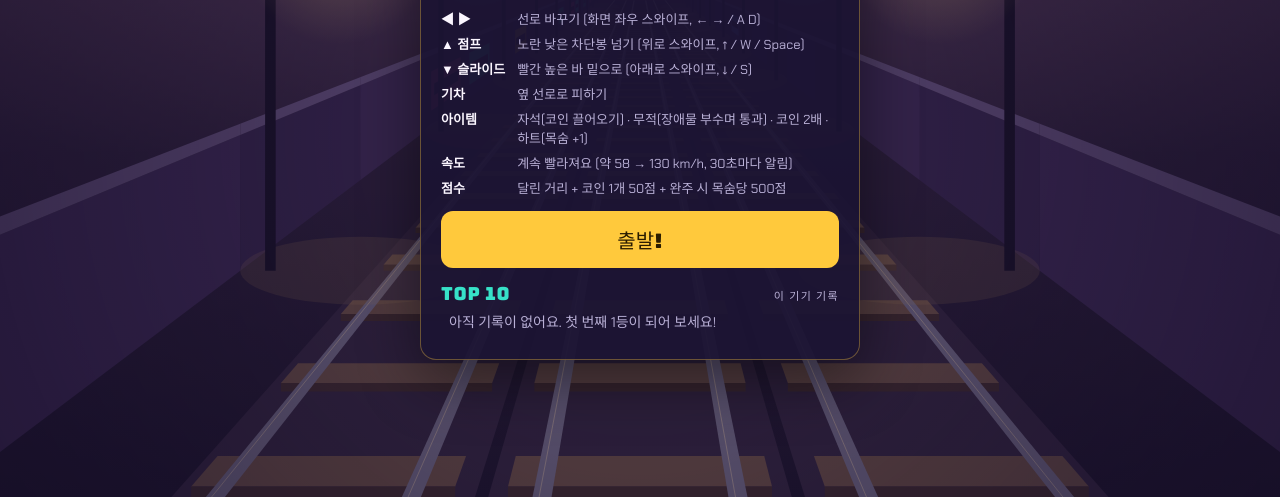
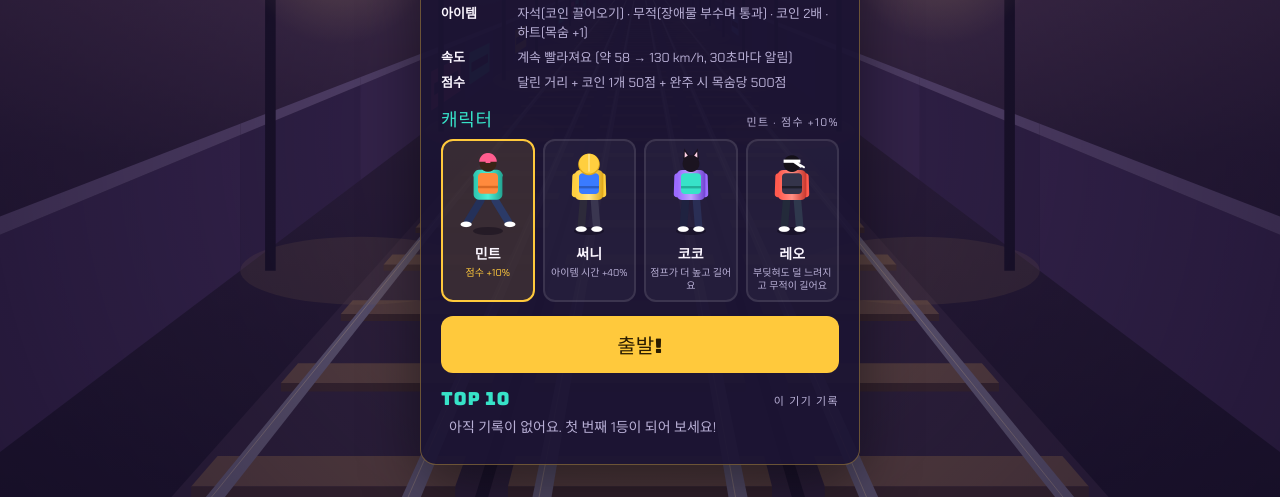
Before and after one commit to leewonyoungethan/Road, a plain HTML site: page minigame/index.html in a window 1280 px wide. Shown: the part 303-800 px from the top of the page. Drawn offline with Linux system fonts and the light colour scheme; animation ran at ten frames a second.

Commit message:
Rail Dash: character select with four runners and perks
Co-Authored-By: Claude Opus 5.5 <noreply@anthropic.com>
Claude-Session: https://claude.ai/code/session_01PK4uNDmmmzK4d3VocmzgAY

```diff
--- a/minigame/index.html
+++ b/minigame/index.html
@@ -93,6 +93,14 @@ ol.board li.empty { display: block; color: var(--dim); background: none; }
 .chip { position: relative; isolation: isolate; overflow: hidden; font: 700 13px var(--body); color: #1b1433; background: rgba(251,246,255,.75);
   border-radius: 999px; padding: 4px 11px; font-variant-numeric: tabular-nums; box-shadow: 0 2px 10px rgba(0,0,0,.3); }
 .chip::before { content: ""; position: absolute; inset: 0; width: calc(var(--p, 1) * 100%); background: var(--c); z-index: -1; }
+.chars { margin-top: 8px; display: grid; grid-template-columns: repeat(4, minmax(0, 1fr)); gap: 8px; }
+.char { display: flex; flex-direction: column; align-items: center; gap: 4px; padding: 6px 4px 8px; border-radius: 12px; cursor: pointer;
+  background: rgba(255,255,255,.04); border: 2px solid rgba(255,255,255,.1); color: var(--ink); font: 600 14px var(--body); min-width: 0; }
+.char canvas { width: 100%; max-width: 72px; aspect-ratio: 72 / 92; display: block; }
+.char small { font-size: 10px; color: var(--dim); line-height: 1.25; text-align: center; font-weight: 400; }
+.char[aria-pressed="true"] { border-color: var(--gold); background: rgba(255,201,60,.12); }
+.char[aria-pressed="true"] small { color: var(--gold); }
+ol.board li .dot { display: inline-block; width: 8px; height: 8px; border-radius: 50%; margin-right: 6px; vertical-align: middle; }
 @media (prefers-reduced-motion: reduce) { #toast { transition: none; } }
 </style>
 
@@ -129,6 +137,10 @@ ol.board li.empty { display: block; color: var(--dim); background: none; }
       <b>속도</b><span>계속 빨라져요 (약 58 → 130 km/h, 30초마다 알림)</span>
       <b>점수</b><span>달린 거리 + 코인 1개 50점 + 완주 시 목숨당 500점</span>
     </div>
+    <div>
+      <div class="row"><h2>캐릭터</h2><span class="tag" id="charDesc"></span></div>
+      <div class="chars" id="chars"></div>
+    </div>
     <button class="go" id="startBtn" type="button">출발!</button>
     <div>
       <div class="row"><h2>TOP 10</h2><span class="tag" id="boardSrc1">불러오는 중…</span></div>
@@ -162,7 +174,17 @@ ol.board li.empty { display: block; color: var(--dim); background: none; }
   const ZP = 12;                // player's distance in front of the camera
   const VIEW = 130;            // draw distance
   const $ = (id) => document.getElementById(id);
-  const cv = $('c'), cx = cv.getContext('2d');
+  const cv = $('c'); let cx = cv.getContext('2d'); const mainCx = cx;
+  const CHARS = [
+    { id: 'mint', name: '민트', perk: 'score', desc: '점수 +10%', top: '#2fc7b0', topHi: '#4ff0d6', topLo: '#25a895', pack: '#ff8a3d', packLo: '#d96a24', pants: '#24315a', pants2: '#2b3a67', hair: '#3a2416', hat: '#ff5d8f', acc: 'cap' },
+    { id: 'sunny', name: '써니', perk: 'items', desc: '아이템 시간 +40%', top: '#ffcf3f', topHi: '#ffe58a', topLo: '#e0a91a', pack: '#3a7bff', packLo: '#2a5cc4', pants: '#2d2a3a', pants2: '#3a3650', hair: '#5a3a22', hat: '#ffcf3f', acc: 'hood' },
+    { id: 'coco', name: '코코', perk: 'jump', desc: '점프가 더 높고 길어요', top: '#9b6bff', topHi: '#c0a2ff', topLo: '#7448d6', pack: '#37e2c8', packLo: '#22b09a', pants: '#1f2240', pants2: '#2a2e55', hair: '#1b1420', hat: '#ffd1e6', acc: 'ears' },
+    { id: 'leo', name: '레오', perk: 'tough', desc: '부딪혀도 덜 느려지고 무적이 길어요', top: '#ff5a4e', topHi: '#ff8f84', topLo: '#cc3a30', pack: '#34344a', packLo: '#1d1d29', pants: '#232a3a', pants2: '#2f384d', hair: '#141018', hat: '#ffffff', acc: 'band' },
+  ];
+  let charId = 'mint';
+  try { const saved = localStorage.getItem('rd_char'); if (CHARS.some(c => c.id === saved)) charId = saved; } catch (e) {}
+  const CH = () => CHARS.find(c => c.id === charId) || CHARS[0];
+  const perk = (p) => CH().perk === p;
   let W = 0, H = 0, DPR = 1, HOR = 0, F = 1, CAMH = 1, stars = [], clouds = [], layers = [], vign = null;
 
   function resize() {
@@ -204,11 +226,11 @@ ol.board li.empty { display: block; color: var(--dim); background: none; }
 
   function newGame() {
     st = { t: 0, dist: 0, coins: 0, hearts: 3, lane: 1, px: 0, jy: 0, vy: 0, slide: 0, inv: 0, slow: 0, shake: 0,
-      obs: [], coinsArr: [], nextZ: 75, parts: [], lv: 0, wasAir: false, items: [], pw: { magnet: 0, shield: 0, x2: 0 }, coinPts: 0 };
+      obs: [], coinsArr: [], nextZ: 75, parts: [], lv: 0, wasAir: false, items: [], pw: { magnet: 0, shield: 0, x2: 0 }, pwMax: { magnet: 1, shield: 1, x2: 1 }, coinPts: 0 };
   }
   const baseSpeed = () => 16 + st.t * 0.08 + st.t * st.t * 0.0002;     // m/s: ~58 km/h at start, ~130 km/h at 3:00
   const speed = () => baseSpeed() * (1 - st.slow * 0.25);
-  const score = () => Math.floor(st.dist) + st.coinPts;
+  const score = () => Math.floor((st.dist + st.coinPts) * (perk('score') ? 1.1 : 1));
   const PW = {
     magnet: { name: '자석', dur: 10, color: '#ff4d5e', glow: 'rgba(255,77,94,A)' },
     shield: { name: '무적', dur: 8, color: '#37e2c8', glow: 'rgba(55,226,200,A)' },
@@ -217,7 +239,7 @@ ol.board li.empty { display: block; color: var(--dim); background: none; }
   };
   function powerUp(k) {
     if (k === 'heart') { st.hearts = Math.min(3, st.hearts + 1); toast('목숨 +1!'); }
-    else { st.pw[k] = PW[k].dur; toast(`${PW[k].name}! ${PW[k].dur}초`); }
+    else { const d = Math.round(PW[k].dur * (perk('items') ? 1.4 : 1)); st.pw[k] = d; st.pwMax[k] = d; toast(`${PW[k].name}! ${d}초`); }
     const p = P(st.px, 1.2, ZP); burst(p.x, p.y, PW[k].color, 26);
   }
 
@@ -225,7 +247,7 @@ ol.board li.empty { display: block; color: var(--dim); background: none; }
     if (!running) return;
     if (a === 'left') st.lane = Math.max(0, st.lane - 1);
     else if (a === 'right') st.lane = Math.min(2, st.lane + 1);
-    else if (a === 'jump') { if (st.jy <= 0.01) { st.vy = 8; st.slide = 0; } }
+    else if (a === 'jump') { if (st.jy <= 0.01) { st.vy = perk('jump') ? 9.6 : 8; st.slide = 0; } }
     else if (a === 'slide') { st.slide = 0.75; if (st.jy > 0.01) st.vy = -14; }
   }
 
@@ -343,7 +365,7 @@ ol.board li.empty { display: block; color: var(--dim); background: none; }
         continue;
       }
       if (st.inv > 0) continue;
-      o.hit = true; st.hearts--; st.inv = 2; st.slow = 1; st.shake = 1;
+      o.hit = true; st.hearts--; st.inv = perk('tough') ? 3.5 : 2; st.slow = perk('tough') ? 0.45 : 1; st.shake = 1;
       const p = P(st.px, 1, ZP); burst(p.x, p.y, '#ff5d8f', 26);
       toast(st.hearts > 0 ? `쿵! 남은 목숨 ${st.hearts}` : '쿵!');
       if (st.hearts <= 0) { endGame('crash'); return; }
@@ -608,6 +630,57 @@ ol.board li.empty { display: block; color: var(--dim); background: none; }
     cx.fillStyle = color; roundRect(-wdt / 2, 0, wdt, len, wdt / 2); cx.fill();
     cx.restore();
   }
+  function drawHead(cy, s, C) {
+    if (C.acc === 'hood') {
+      cx.fillStyle = C.topLo; cx.beginPath(); cx.arc(0, cy + 0.02 * s, 0.27 * s, 0, 7); cx.fill();
+      cx.fillStyle = C.top; cx.beginPath(); cx.arc(0, cy, 0.25 * s, 0, 7); cx.fill();
+      cx.strokeStyle = C.topHi; cx.lineWidth = Math.max(1, 0.04 * s);
+      cx.beginPath(); cx.moveTo(0, cy - 0.24 * s); cx.lineTo(0, cy + 0.2 * s); cx.stroke();
+      return;
+    }
+    cx.fillStyle = C.hair; cx.beginPath(); cx.arc(0, cy, 0.21 * s, 0, 7); cx.fill();
+    if (C.acc === 'cap') {
+      cx.fillStyle = C.hat; cx.beginPath(); cx.arc(0, cy - 0.04 * s, 0.22 * s, Math.PI, 0); cx.fill();
+      cx.fillRect(-0.06 * s, cy - 0.06 * s, 0.12 * s, 0.05 * s);
+    } else if (C.acc === 'ears') {
+      cx.fillStyle = C.hair;
+      for (const d of [-1, 1]) { cx.beginPath(); cx.moveTo(d * 0.2 * s, cy - 0.1 * s); cx.lineTo(d * 0.17 * s, cy - 0.38 * s); cx.lineTo(d * 0.04 * s, cy - 0.2 * s); cx.fill(); }
+      cx.fillStyle = C.hat;
+      for (const d of [-1, 1]) { cx.beginPath(); cx.moveTo(d * 0.16 * s, cy - 0.15 * s); cx.lineTo(d * 0.155 * s, cy - 0.3 * s); cx.lineTo(d * 0.08 * s, cy - 0.2 * s); cx.fill(); }
+    } else if (C.acc === 'band') {
+      cx.fillStyle = C.hat; cx.fillRect(-0.21 * s, cy - 0.1 * s, 0.42 * s, 0.08 * s);
+      const fl = Math.sin(performance.now() / 90) * 0.05 * s;
+      cx.strokeStyle = C.hat; cx.lineWidth = Math.max(1, 0.05 * s); cx.lineCap = 'round';
+      cx.beginPath(); cx.moveTo(0.05 * s, cy - 0.04 * s); cx.lineTo(0.22 * s, cy + 0.12 * s + fl); cx.moveTo(0.08 * s, cy - 0.04 * s); cx.lineTo(0.3 * s, cy + 0.05 * s - fl); cx.stroke();
+    }
+  }
+  function drawBody(x, y, s, lean, k, sliding, C) {
+    cx.save(); cx.translate(x, y); cx.rotate(lean);
+    if (sliding) {
+      limb(-0.15 * s, -0.35 * s, 0.6 * s, 0.2 * s, -1.2, C.pants2);
+      limb(0.15 * s, -0.35 * s, 0.6 * s, 0.2 * s, 1.2, C.pants);
+      cx.fillStyle = C.top; roundRect(-0.34 * s, -0.85 * s, 0.68 * s, 0.55 * s, 0.14 * s); cx.fill();
+      cx.fillStyle = C.pack; roundRect(-0.24 * s, -0.8 * s, 0.48 * s, 0.4 * s, 0.08 * s); cx.fill();
+      drawHead(-0.95 * s, s, C);
+    } else {
+      const hip = -0.82 * s;
+      limb(-0.13 * s, hip, 0.82 * s, 0.19 * s, k * 0.55, C.pants);
+      limb(0.13 * s, hip, 0.82 * s, 0.19 * s, -k * 0.55, C.pants2);
+      cx.fillStyle = '#ffffff';
+      cx.beginPath(); cx.ellipse(-0.13 * s - Math.sin(k * 0.55) * 0.8 * s, hip + Math.cos(k * 0.55) * 0.8 * s, 0.14 * s, 0.07 * s, 0, 0, 7); cx.fill();
+      cx.beginPath(); cx.ellipse(0.13 * s + Math.sin(k * 0.55) * 0.8 * s, hip + Math.cos(k * 0.55) * 0.8 * s, 0.14 * s, 0.07 * s, 0, 0, 7); cx.fill();
+      const sh = -1.42 * s;
+      limb(-0.34 * s, sh, 0.6 * s, 0.15 * s, -k * 0.8 + 0.15, C.top);
+      limb(0.34 * s, sh, 0.6 * s, 0.15 * s, k * 0.8 - 0.15, C.top);
+      const tg = cx.createLinearGradient(-0.34 * s, 0, 0.34 * s, 0);
+      tg.addColorStop(0, C.top); tg.addColorStop(0.5, C.topHi); tg.addColorStop(1, C.topLo);
+      cx.fillStyle = tg; roundRect(-0.36 * s, -1.5 * s, 0.72 * s, 0.75 * s, 0.14 * s); cx.fill();
+      cx.fillStyle = C.pack; roundRect(-0.25 * s, -1.42 * s, 0.5 * s, 0.52 * s, 0.09 * s); cx.fill();
+      cx.fillStyle = C.packLo; cx.fillRect(-0.25 * s, -1.1 * s, 0.5 * s, 0.06 * s);
+      drawHead(-1.66 * s, s, C);
+    }
+    cx.restore();
+  }
   function drawRunner() {
     const g = P(st.px, 0, ZP), s = g.s;
     const air = Math.min(1, st.jy * 0.6);
@@ -620,34 +693,7 @@ ol.board li.empty { display: block; color: var(--dim); background: none; }
     const k = st.jy > 0.05 ? 0.6 : Math.sin(run);
     const bob = sliding || st.jy > 0.05 ? 0 : Math.abs(Math.cos(run)) * 0.06 * s;
     const lean = (laneX(st.lane) - st.px) * 0.06;
-    cx.save(); cx.translate(g.x, base - bob); cx.rotate(lean);
-    if (sliding) {
-      limb(-0.15 * s, -0.35 * s, 0.6 * s, 0.2 * s, -1.2, '#2b3a67');
-      limb(0.15 * s, -0.35 * s, 0.6 * s, 0.2 * s, 1.2, '#24315a');
-      cx.fillStyle = '#2fc7b0'; roundRect(-0.34 * s, -0.85 * s, 0.68 * s, 0.55 * s, 0.14 * s); cx.fill();
-      cx.fillStyle = '#ff8a3d'; roundRect(-0.24 * s, -0.8 * s, 0.48 * s, 0.4 * s, 0.08 * s); cx.fill();
-      cx.fillStyle = '#3a2416'; cx.beginPath(); cx.arc(0, -0.95 * s, 0.2 * s, 0, 7); cx.fill();
-      cx.fillStyle = '#ff5d8f'; cx.beginPath(); cx.arc(0, -0.99 * s, 0.21 * s, Math.PI, 0); cx.fill();
-    } else {
-      const hip = -0.82 * s;
-      limb(-0.13 * s, hip, 0.82 * s, 0.19 * s, k * 0.55, '#24315a');
-      limb(0.13 * s, hip, 0.82 * s, 0.19 * s, -k * 0.55, '#2b3a67');
-      cx.fillStyle = '#ffffff';
-      cx.beginPath(); cx.ellipse(-0.13 * s - Math.sin(k * 0.55) * 0.8 * s, hip + Math.cos(k * 0.55) * 0.8 * s, 0.14 * s, 0.07 * s, 0, 0, 7); cx.fill();
-      cx.beginPath(); cx.ellipse(0.13 * s + Math.sin(k * 0.55) * 0.8 * s, hip + Math.cos(k * 0.55) * 0.8 * s, 0.14 * s, 0.07 * s, 0, 0, 7); cx.fill();
-      const sh = -1.42 * s;
-      limb(-0.34 * s, sh, 0.6 * s, 0.15 * s, -k * 0.8 + 0.15, '#2fc7b0');
-      limb(0.34 * s, sh, 0.6 * s, 0.15 * s, k * 0.8 - 0.15, '#2fc7b0');
-      const tg = cx.createLinearGradient(-0.34 * s, 0, 0.34 * s, 0);
-      tg.addColorStop(0, '#2fc7b0'); tg.addColorStop(0.5, '#4ff0d6'); tg.addColorStop(1, '#25a895');
-      cx.fillStyle = tg; roundRect(-0.36 * s, -1.5 * s, 0.72 * s, 0.75 * s, 0.14 * s); cx.fill();
-      cx.fillStyle = '#ff8a3d'; roundRect(-0.25 * s, -1.42 * s, 0.5 * s, 0.52 * s, 0.09 * s); cx.fill();
-      cx.fillStyle = '#d96a24'; cx.fillRect(-0.25 * s, -1.1 * s, 0.5 * s, 0.06 * s);
-      cx.fillStyle = '#3a2416'; cx.beginPath(); cx.arc(0, -1.66 * s, 0.21 * s, 0, 7); cx.fill();
-      cx.fillStyle = '#ff5d8f'; cx.beginPath(); cx.arc(0, -1.7 * s, 0.22 * s, Math.PI, 0); cx.fill();
-      cx.fillRect(-0.06 * s, -1.72 * s, 0.12 * s, 0.05 * s);
-    }
-    cx.restore();
+    drawBody(g.x, base - bob, s, lean, k, sliding, CH());
     cx.globalAlpha = 1;
     const t = performance.now() / 1000;
     if (st.pw.magnet > 0) {
@@ -722,7 +768,7 @@ ol.board li.empty { display: block; color: var(--dim); background: none; }
     for (const k of ['magnet', 'shield', 'x2']) {
       const el = $('pw-' + k), v = st.pw[k];
       el.hidden = v <= 0;
-      if (v > 0) { el.querySelector('b').textContent = Math.ceil(v); el.style.setProperty('--p', v / PW[k].dur); }
+      if (v > 0) { el.querySelector('b').textContent = Math.ceil(v); el.style.setProperty('--p', v / st.pwMax[k]); }
     }
     const left = Math.max(0, DURATION - st.t);
     $('time').textContent = `${Math.floor(left / 60)}:${String(Math.floor(left % 60)).padStart(2, '0')}`;
@@ -735,9 +781,39 @@ ol.board li.empty { display: block; color: var(--dim); background: none; }
     const dt = Math.min(0.05, (now - last) / 1000); last = now;
     if (running) { update(dt); if (running) hud(); }
     draw(dt);
+    drawPreviews(now);
     requestAnimationFrame(frame);
   }
   requestAnimationFrame(frame);
+
+  // ---------- character picker ----------
+  const cards = CHARS.map((c) => {
+    const b = document.createElement('button'); b.type = 'button'; b.className = 'char'; b.id = 'char-' + c.id;
+    const cvs = document.createElement('canvas'); cvs.width = 144; cvs.height = 184;
+    const nm = document.createElement('span'); nm.textContent = c.name;
+    const ds = document.createElement('small'); ds.textContent = c.desc;
+    b.append(cvs, nm, ds);
+    b.addEventListener('click', () => { charId = c.id; try { localStorage.setItem('rd_char', c.id); } catch (e) {} syncChars(); });
+    $('chars').append(b);
+    return { c, b, ctx: cvs.getContext('2d') };
+  });
+  function syncChars() {
+    for (const k of cards) k.b.setAttribute('aria-pressed', String(k.c.id === charId));
+    $('charDesc').textContent = `${CH().name} · ${CH().desc}`;
+  }
+  syncChars();
+  function drawPreviews(now) {
+    if ($('title').hidden) return;
+    for (const k of cards) {
+      cx = k.ctx;
+      cx.setTransform(1, 0, 0, 1, 0, 0); cx.clearRect(0, 0, 144, 184);
+      const sel = k.c.id === charId;
+      cx.fillStyle = 'rgba(10,5,20,.4)'; cx.beginPath(); cx.ellipse(72, 168, 30, 8, 0, 0, 7); cx.fill();
+      const kk = sel ? Math.sin(now / 110) : 0.15;
+      drawBody(72, 166 - (sel ? Math.abs(Math.cos(now / 110)) * 4 : 0), 80, 0, kk, false, k.c);
+    }
+    cx = mainCx;
+  }
 
   // ---------- flow ----------
   let lastResult = null;
@@ -753,7 +829,7 @@ ol.board li.empty { display: block; color: var(--dim); background: none; }
     document.querySelectorAll('.chip').forEach((e) => { e.hidden = true; });
     const base = score();
     const bonus = reason === 'finish' ? st.hearts * 500 : 0;
-    lastResult = { score: base + bonus, reason };
+    lastResult = { score: base + bonus, reason, char: charId };
     $('endReason').textContent = reason === 'finish' ? '완주! 3분 생존' : `목숨을 다 썼어요 · ${Math.floor(st.t)}초 달림`;
     $('finalScore').textContent = lastResult.score.toLocaleString();
     const rows = [['달린 거리', `${Math.floor(st.dist).toLocaleString()} m`], [`코인 ${st.coins}개`, `${st.coinPts.toLocaleString()}`]];
@@ -782,7 +858,10 @@ ol.board li.empty { display: block; color: var(--dim); background: none; }
       const li = document.createElement('li');
       if (myId && r.id === myId) li.className = 'me';
       const a = document.createElement('span'); a.className = 'rk'; a.textContent = i + 1;
-      const b = document.createElement('span'); b.className = 'nm'; b.textContent = r.name || '익명';
+      const b = document.createElement('span'); b.className = 'nm';
+      const rc = CHARS.find(c => c.id === r.char);
+      if (rc) { const dot = document.createElement('span'); dot.className = 'dot'; dot.style.background = rc.top; dot.title = rc.name; b.append(dot); }
+      b.append(document.createTextNode(r.name || '익명'));
       const c = document.createElement('span'); c.className = 'sc'; c.textContent = Number(r.score || 0).toLocaleString();
       li.append(a, b, c); el.append(li);
     });
@@ -799,7 +878,7 @@ ol.board li.empty { display: block; color: var(--dim); background: none; }
   function saveLocal(name, sc) {
     let rows = [];
     try { rows = JSON.parse(localStorage.getItem('rd_board') || '[]'); } catch (e) {}
-    rows.push({ id: 'l' + Date.now(), name, score: sc, at: Date.now() });
+    rows.push({ id: 'l' + Date.now(), name, score: sc, char: charId, at: Date.now() });
     rows.sort((a, b) => b.score - a.score); rows = rows.slice(0, 10);
     try { localStorage.setItem('rd_board', JSON.stringify(rows)); } catch (e) {}
     boardRows = rows; renderBoards();
@@ -841,7 +920,7 @@ ol.board li.empty { display: block; color: var(--dim); background: none; }
       const cur = await ref.get();
       const prev = cur.exists ? Number((cur.data() || {}).score || 0) : 0;
       if (lastResult.score > prev) {
-        await ref.set({ name, score: lastResult.score, at: Date.now() });
+        await ref.set({ name, score: lastResult.score, char: lastResult.char, at: Date.now() });
         note.textContent = prev ? `개인 최고 기록 갱신! (이전 ${prev.toLocaleString()})` : '순위표에 등록했어요!';
       } else {
         await ref.update({ name });
```
Also changed, not shown: 1 other file.
